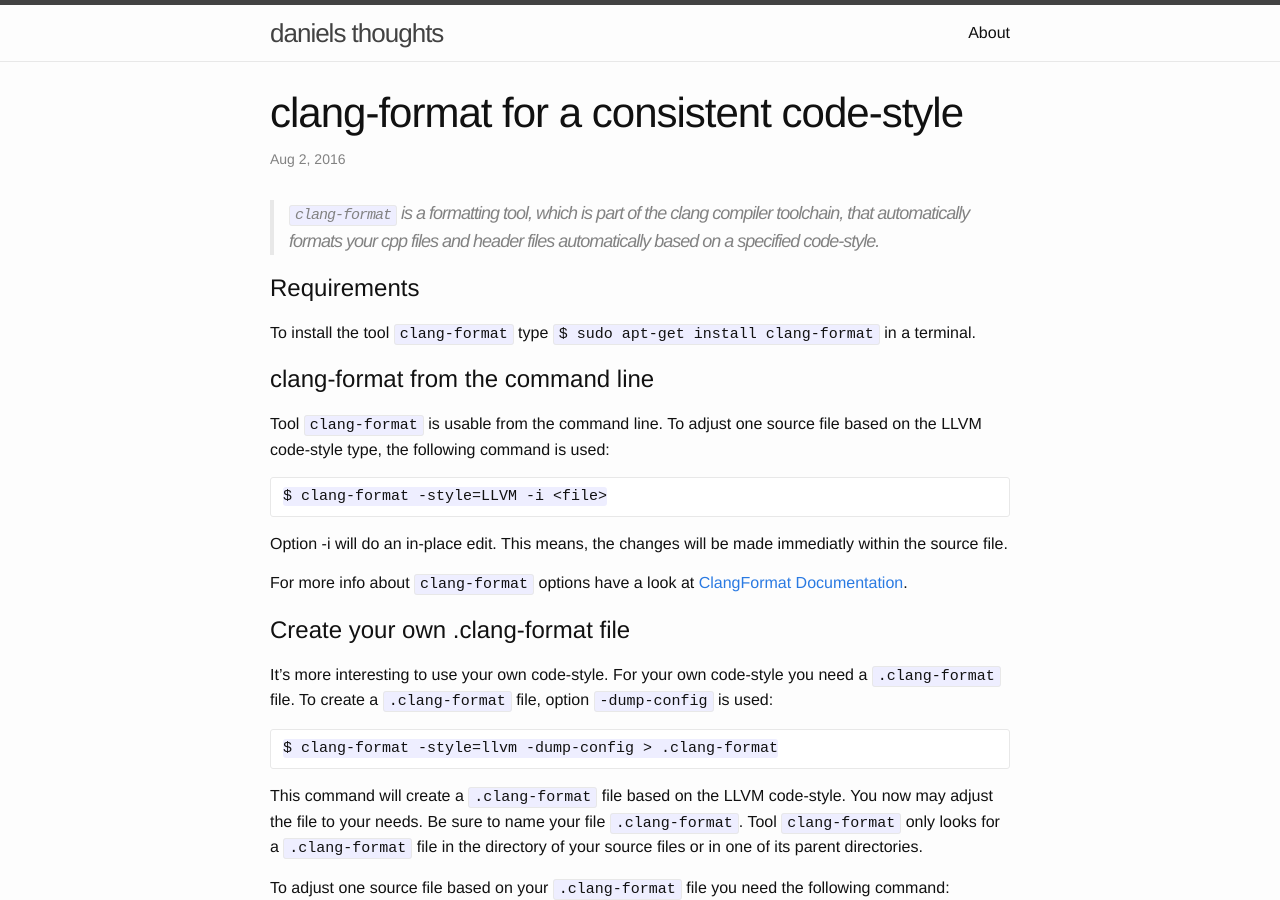
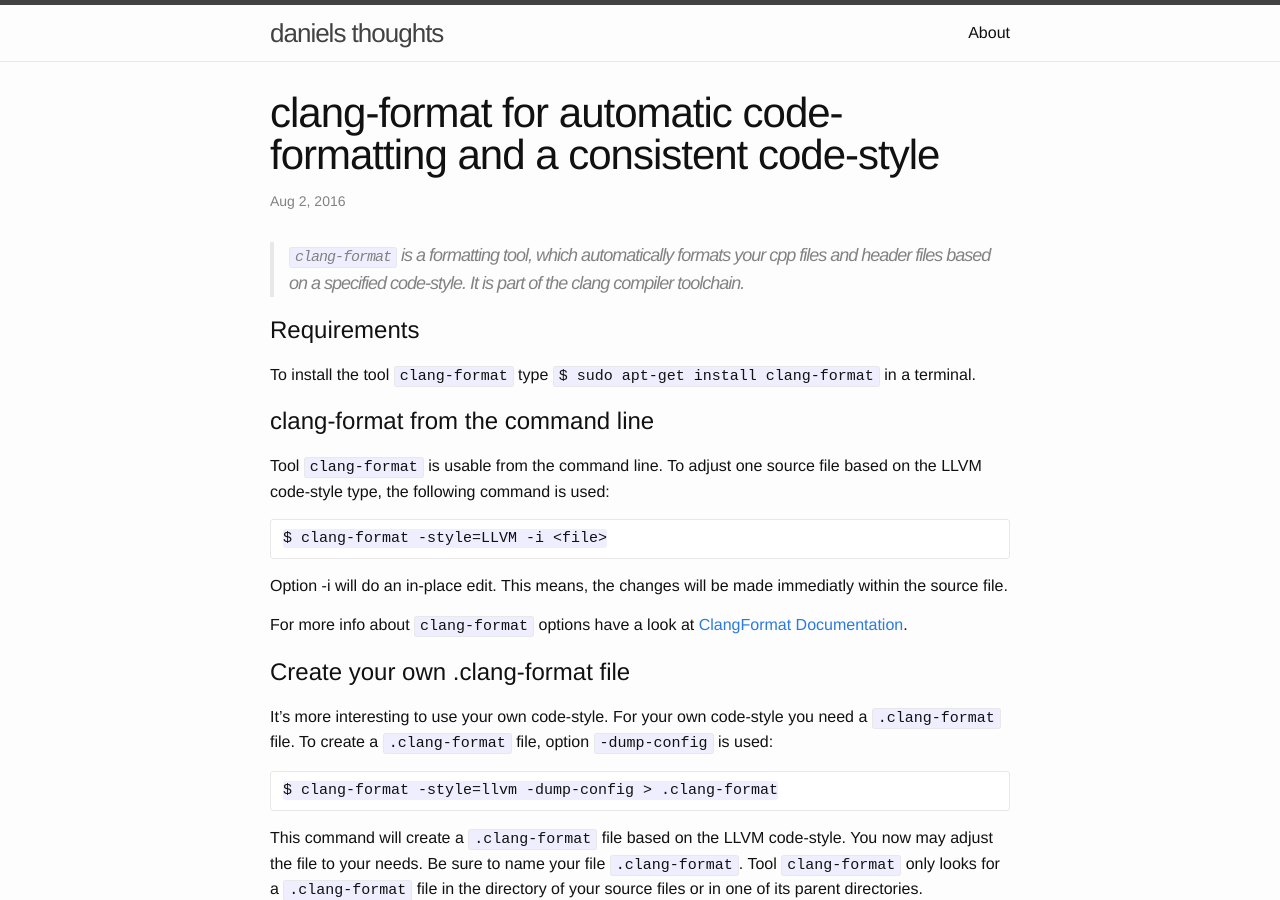
Before and after one commit to chopyy/dtuchsch.github.io, a Jekyll site: the page built from _posts/2016-12-28-clang-format.md, in a window 1280 px wide and 900 px high. Built offline with Jekyll 4.4.1, drawn with Linux system fonts in a browser that asks for light colours.

Commit message:
Update 2016-12-28-clang-format.md

```diff
--- a/_posts/2016-12-28-clang-format.md
+++ b/_posts/2016-12-28-clang-format.md
@@ -1,11 +1,11 @@
 ---
 layout: post
-title:  "clang-format for a consistent code-style"
+title:  "clang-format for automatic code-formatting and a consistent code-style"
 date:   2016-08-02 23:00:00
 categories: C++, code-style, clang-format
 ---
 
-> `clang-format` is a formatting tool, which is part of the clang compiler toolchain, that automatically formats your cpp files and header files automatically based on a specified code-style.
+> `clang-format` is a formatting tool, which automatically formats your cpp files and header files based on a specified code-style. It is part of the clang compiler toolchain.
 
 # Requirements
 
```
